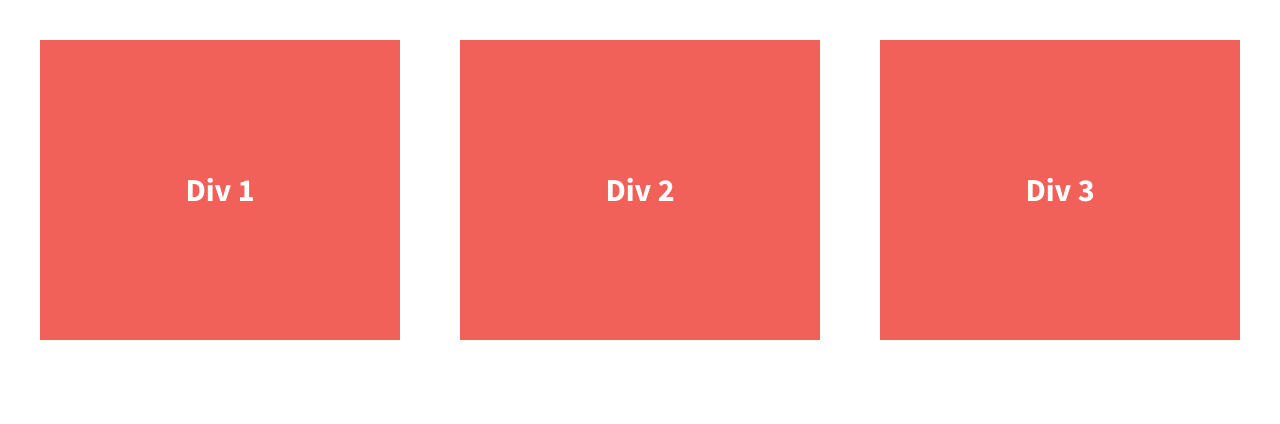
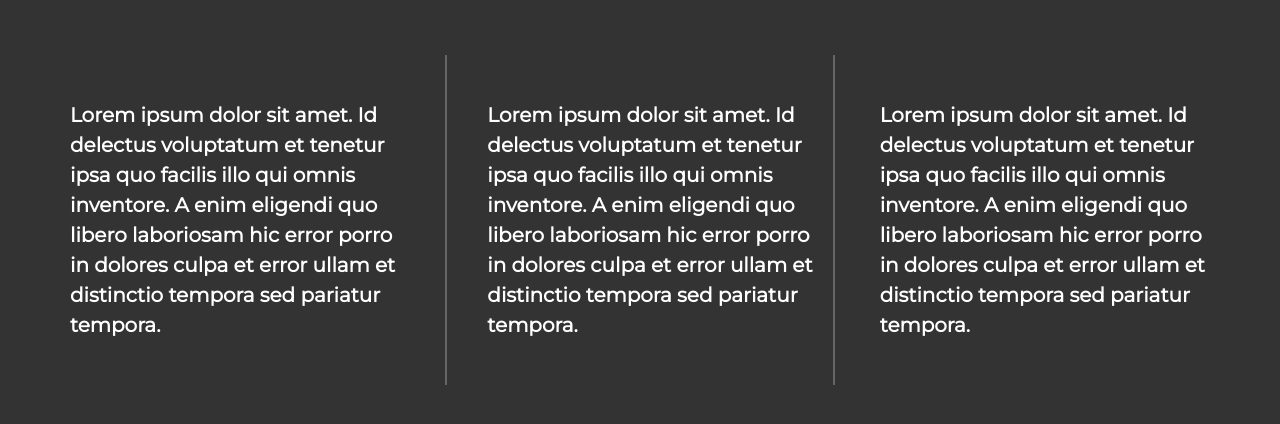
Before and after one commit to nicolekovacs/divs-flexbox-starter, a plain HTML site: page index.html in a window 1280 px wide. Drawn offline with nearby package versions, Linux system fonts and the light colour scheme.

Commit message:
Styled the divs

```diff
--- a/css/main.css
+++ b/css/main.css
@@ -106,6 +106,7 @@ body {
   padding: 2em;
   font-size: 1.25em;
   height: 100%;
+  background-color: #333;
 }
 
 .wrapper {
@@ -119,13 +120,21 @@ body {
   /*give the divs a width of 30%, add display:flex, set justify-content and align-items to center*/
   color: #fff;
   line-height: 1.5em;
-  font-size: 1.6em;
-  background-color: #f16059;
+  font-size: 1em;
   height: 300px;
   width: 30%;
   display: flex;
   justify-content: center;
   align-items: center;
+  font-family: 'Montserrat', sans-serif;
+  padding: 15px;
+  margin: 15px;
+}
+
+.div-2 {
+    border-right: #666 solid 2px;
+    border-left: #666 solid 2px;
+    padding-left: 40px;
 }
 
 
--- a/index.html
+++ b/index.html
@@ -14,7 +14,9 @@
         <link rel="stylesheet" href="css/main.css">
         <script src="js/vendor/modernizr-2.8.3.min.js"></script>
         <link href='http://fonts.googleapis.com/css?family=Lora:700' rel='stylesheet' type='text/css'>
-        <link href='http://fonts.googleapis.com/css?family=Source+Sans+Pro:400,700' rel='stylesheet' type='text/css'>
+        <link href='http://fonts.googleapis.com/css?family=Source+Sans+Pro:400,700' rel='stylesheet'
+        type='text/css'>
+        <link href="https://fonts.googleapis.com/css2?family=Montserrat&display=swap" rel="stylesheet">
     </head>
     <body>
         <!--[if lt IE 8]>
@@ -23,13 +25,13 @@
 
         <section class="wrapper">
             <div class="div-1">
-                Div 1
+                Lorem ipsum dolor sit amet. Id delectus voluptatum et tenetur ipsa quo facilis illo qui omnis inventore. A enim eligendi quo libero laboriosam hic error porro in dolores culpa et error ullam et distinctio tempora sed pariatur tempora.
             </div>
             <div class="div-2">
-                Div 2
+                Lorem ipsum dolor sit amet. Id delectus voluptatum et tenetur ipsa quo facilis illo qui omnis inventore. A enim eligendi quo libero laboriosam hic error porro in dolores culpa et error ullam et distinctio tempora sed pariatur tempora.
             </div>
             <div class="div-3">
-                Div 3
+                Lorem ipsum dolor sit amet. Id delectus voluptatum et tenetur ipsa quo facilis illo qui omnis inventore. A enim eligendi quo libero laboriosam hic error porro in dolores culpa et error ullam et distinctio tempora sed pariatur tempora.
             </div>
         </section>
 
```
